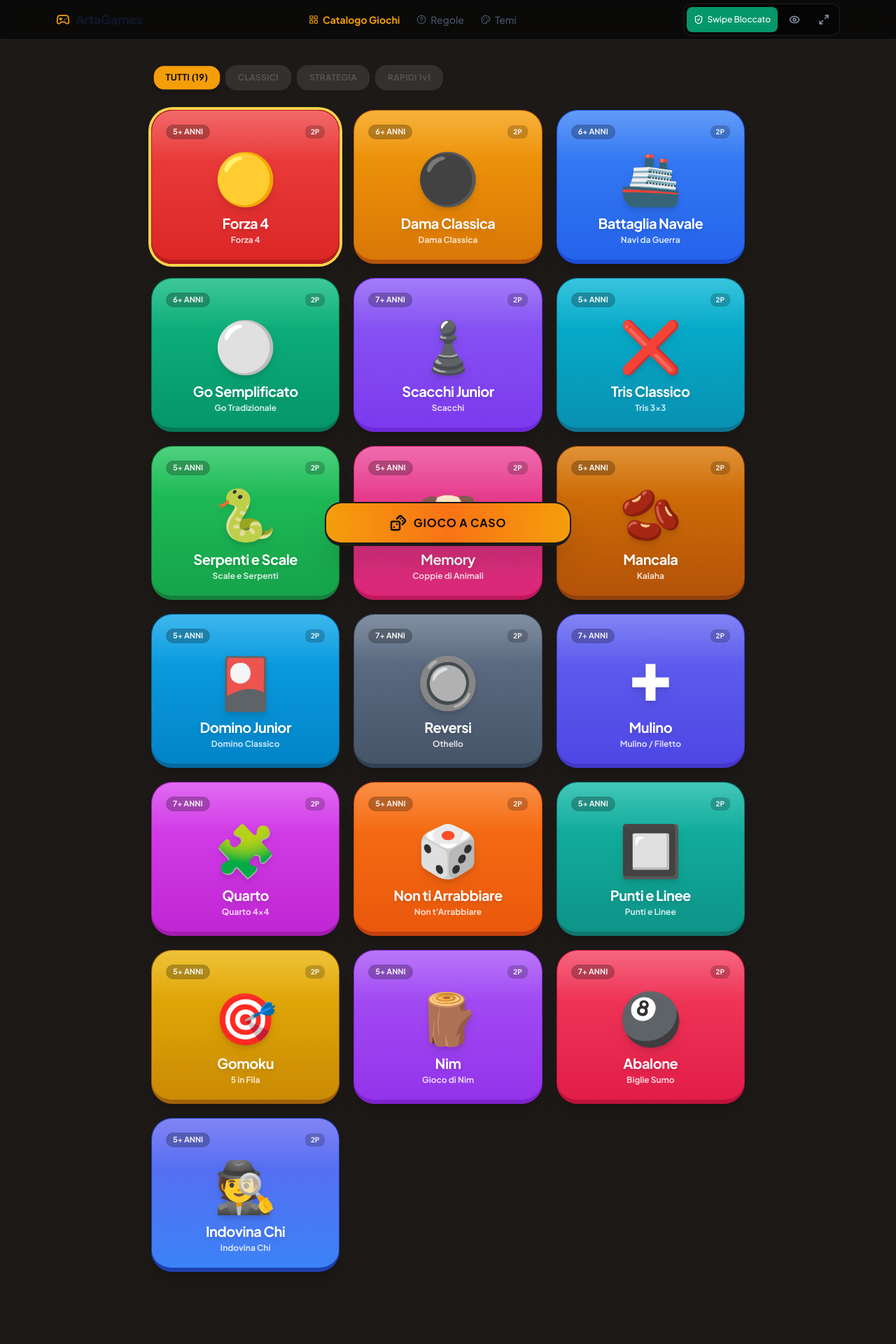
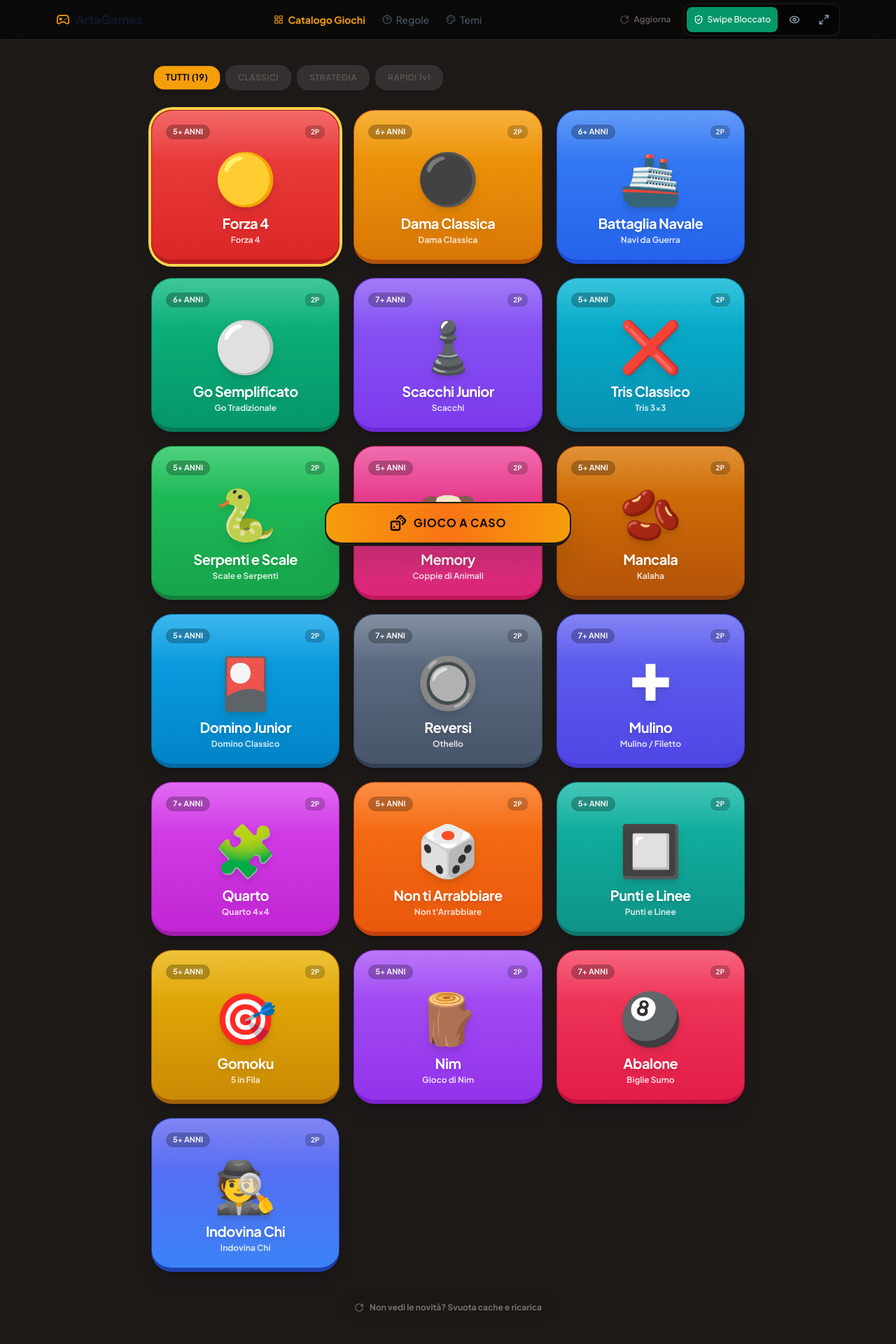
Before and after one commit to paoloartasensi/ArtaGames, a React (Vite) app: page / in a window 1280 px wide. Shown: the top 1920 px of the page at 70% size. Built offline with nearby package versions, Linux system fonts and the light colour scheme.

Commit message:
feat: add clear cache & reload button in header and catalog

```diff
--- a/src/components/GameSelector.tsx
+++ b/src/components/GameSelector.tsx
@@ -1,6 +1,7 @@
 import React, { useState, useMemo } from 'react';
 import { GameId, ALL_GAMES } from '../games/registry';
-import { Dices } from 'lucide-react';
+import { Dices, RotateCw } from 'lucide-react';
+import { clearCacheAndReload } from '../utils/cacheManager';
 
 interface GameSelectorProps {
   onSelectGame: (id: GameId) => void;
@@ -53,6 +54,12 @@ const GAME_THEMES: Record<GameId, { bgGradient: string; borderDark: string; sub:
 
 export const GameSelector: React.FC<GameSelectorProps> = ({ onSelectGame, activeGameId }) => {
   const [selectedCategory, setSelectedCategory] = useState<string>('all');
+  const [isReloading, setIsReloading] = useState(false);
+
+  const handleReload = async () => {
+    setIsReloading(true);
+    await clearCacheAndReload();
+  };
 
   const filteredGames = useMemo(() => {
     if (selectedCategory === 'all') return ALL_GAMES;
@@ -176,6 +183,19 @@ export const GameSelector: React.FC<GameSelectorProps> = ({ onSelectGame, active
         })}
       </div>
 
+      {/* Cache reset helper */}
+      <div className="mt-8 mb-16 text-center">
+        <button
+          onClick={handleReload}
+          disabled={isReloading}
+          className="inline-flex items-center gap-2 px-4 py-2.5 rounded-2xl bg-black/5 dark:bg-white/5 hover:bg-black/10 dark:hover:bg-white/10 text-stone-500 dark:text-stone-400 hover:text-stone-700 dark:hover:text-stone-200 text-xs font-bold border border-black/5 dark:border-white/10 transition-all active:scale-95 cursor-pointer shadow-sm"
+          title="Elimina i file temporanei memorizzati e ricarica"
+        >
+          <RotateCw className={`w-3.5 h-3.5 ${isReloading ? 'animate-spin text-amber-500' : ''}`} />
+          <span>{isReloading ? 'Aggiornamento in corso...' : 'Non vedi le novità? Svuota cache e ricarica'}</span>
+        </button>
+      </div>
+
       {/* Floating Bottom Action: "SCEGLI UN GIOCO A CASO" (Caratteristica Offline Games!) */}
       <div className="fixed bottom-5 left-0 right-0 z-40 px-4 max-w-sm mx-auto pointer-events-none">
         <button
--- a/src/components/Header.tsx
+++ b/src/components/Header.tsx
@@ -1,9 +1,10 @@
-import React from 'react';
+import React, { useState } from 'react';
 import { useTheme } from '../theme/themeContext';
 import { ScreenLockBanner } from './ScreenLockBanner';
 import { PWAInstallButton } from './PWAInstallButton';
-import { Palette, HelpCircle, LayoutGrid, Gamepad2 } from 'lucide-react';
+import { Palette, HelpCircle, LayoutGrid, Gamepad2, RotateCw } from 'lucide-react';
 import { GameId, GAME_REGISTRY } from '../games/registry';
+import { clearCacheAndReload } from '../utils/cacheManager';
 
 interface HeaderProps {
   activeGameId: GameId;
@@ -21,7 +22,13 @@ export const Header: React.FC<HeaderProps> = ({
   onOpenTheme,
 }) => {
   const { theme, isDark } = useTheme();
+  const [isReloading, setIsReloading] = useState(false);
   const activeGame = GAME_REGISTRY[activeGameId];
+
+  const handleReload = async () => {
+    setIsReloading(true);
+    await clearCacheAndReload();
+  };
 
   return (
     <header
@@ -70,6 +77,21 @@ export const Header: React.FC<HeaderProps> = ({
 
         {/* Zone 3: 1 primary action / Screen lock toolbar */}
         <div className="flex items-center gap-2 shrink-0">
+          <button
+            onClick={handleReload}
+            disabled={isReloading}
+            className={`p-2 rounded-xl border text-xs font-bold transition-all flex items-center gap-1.5 ${
+              isReloading
+                ? 'bg-amber-500/20 text-amber-500 border-amber-500/40 cursor-wait'
+                : 'bg-black/5 dark:bg-white/10 hover:bg-amber-500/15 hover:border-amber-500/40 border-black/5 dark:border-white/10 text-stone-600 dark:text-stone-300'
+            }`}
+            title="Svuota la cache e aggiorna all'ultima versione"
+          >
+            <RotateCw className={`w-3.5 h-3.5 ${isReloading ? 'animate-spin text-amber-500' : ''}`} />
+            <span className="hidden md:inline">
+              {isReloading ? 'Aggiorno...' : 'Aggiorna'}
+            </span>
+          </button>
           <PWAInstallButton />
           <ScreenLockBanner />
         </div>
--- /dev/null
+++ b/src/utils/cacheManager.ts
@@ -0,0 +1,25 @@
+/**
+ * Utility to unregister Service Workers, wipe CacheStorage, and hard-reload the PWA
+ */
+export async function clearCacheAndReload(): Promise<void> {
+  try {
+    // 1. Unregister all Service Worker registrations
+    if ('serviceWorker' in navigator) {
+      const registrations = await navigator.serviceWorker.getRegistrations();
+      await Promise.all(registrations.map((reg) => reg.unregister()));
+    }
+
+    // 2. Delete all CacheStorage entries
+    if ('caches' in window) {
+      const cacheKeys = await caches.keys();
+      await Promise.all(cacheKeys.map((key) => caches.delete(key)));
+    }
+  } catch (error) {
+    console.error('Failed to completely clear cache:', error);
+  }
+
+  // 3. Force hard reload bypassing disk cache with timestamp query param
+  const url = new URL(window.location.href);
+  url.searchParams.set('ts', Date.now().toString());
+  window.location.replace(url.toString());
+}
```
